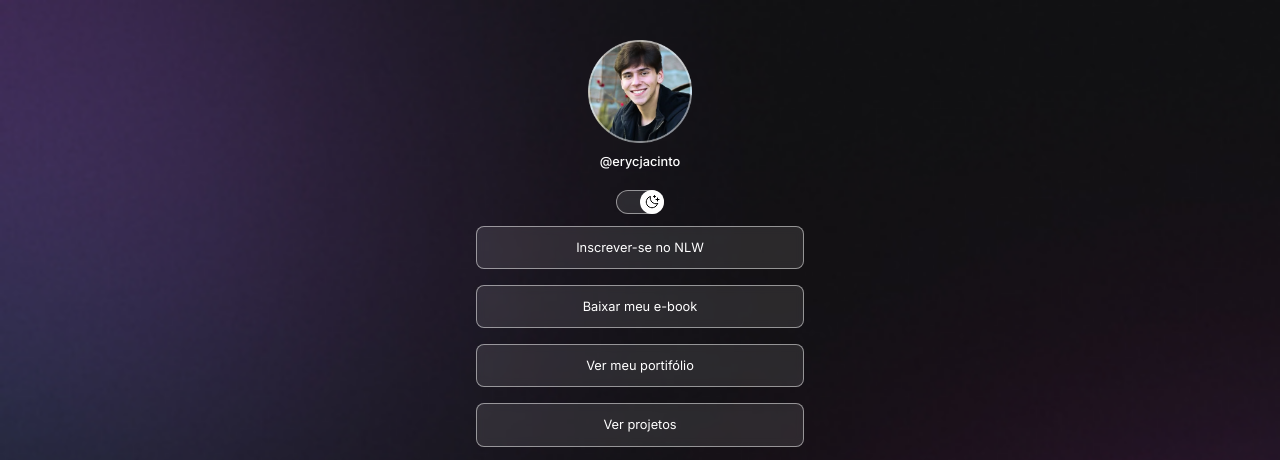
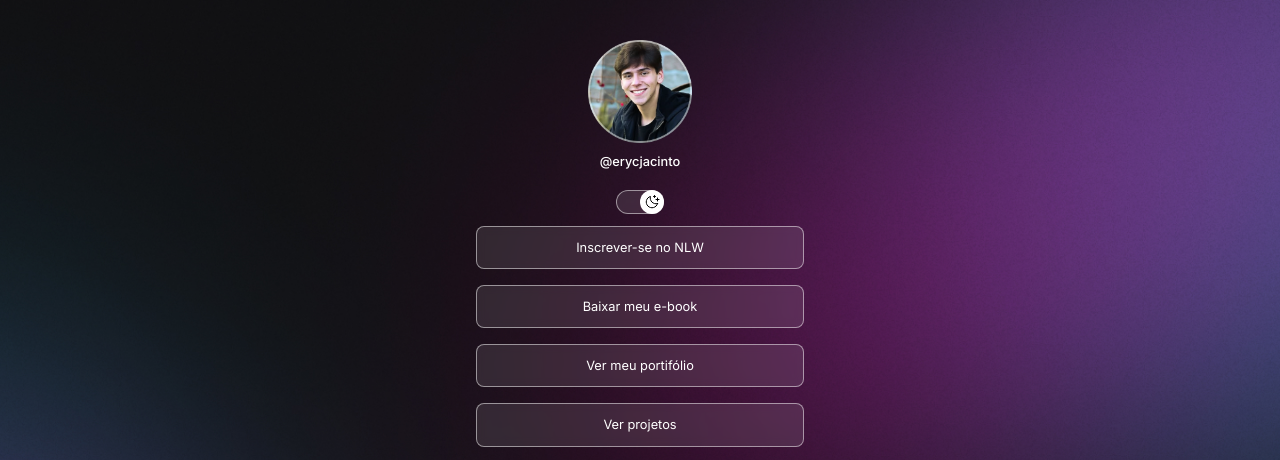
Before and after one commit to ErycMJ/meusLinks, a plain HTML site: page index.html in a window 1280 px wide. Shown: the top 460 px of the page. Drawn offline with nearby package versions, Linux system fonts and the light colour scheme.

Commit message:
add media queries

```diff
--- a/style.css
+++ b/style.css
@@ -26,6 +26,7 @@
 
 body {
   background: var(--bg-url) no-repeat top center/cover;
+  height: 100vh;
 }
 
 body * {
@@ -120,7 +121,7 @@ ul li a:hover {
   border: 1.5px solid var(--text-color);
 }
 
-/* SOCIAL LINKS*/
+/* SOCIAL LINKS */
 #social-links {
   display: flex;
   justify-content: center;
@@ -146,3 +147,14 @@ footer {
   text-align: center;
   font-size: 80%;
 }
+
+/* MEDIA QUERIES */
+@media (min-width: 700px) {
+  :root {
+    --bg-url: url(./assets/bg-desktop.jpg);
+  }
+
+  .light {
+    --bg-url: url(.//assets/bg-desktop-light.jpg);
+  }
+}
```
